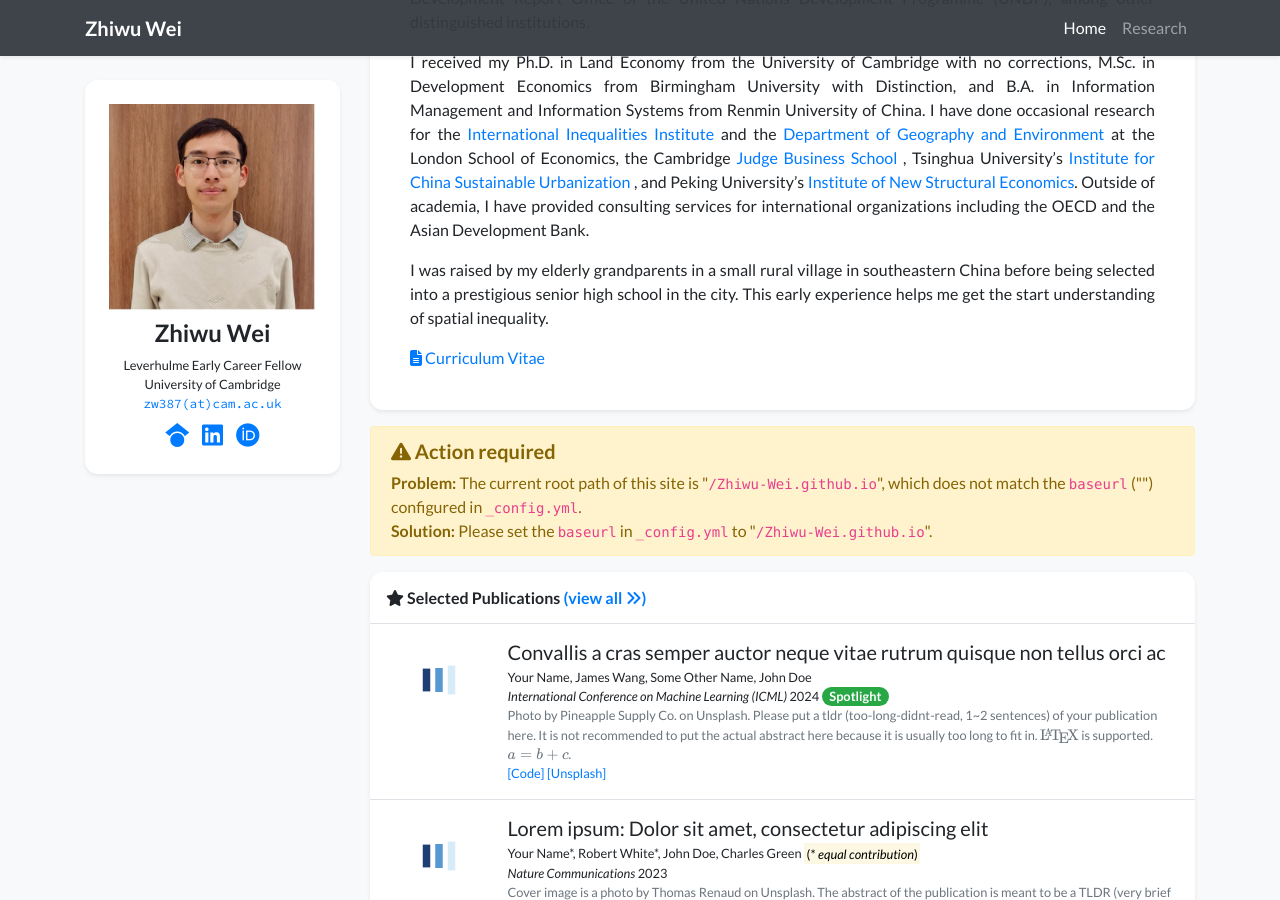
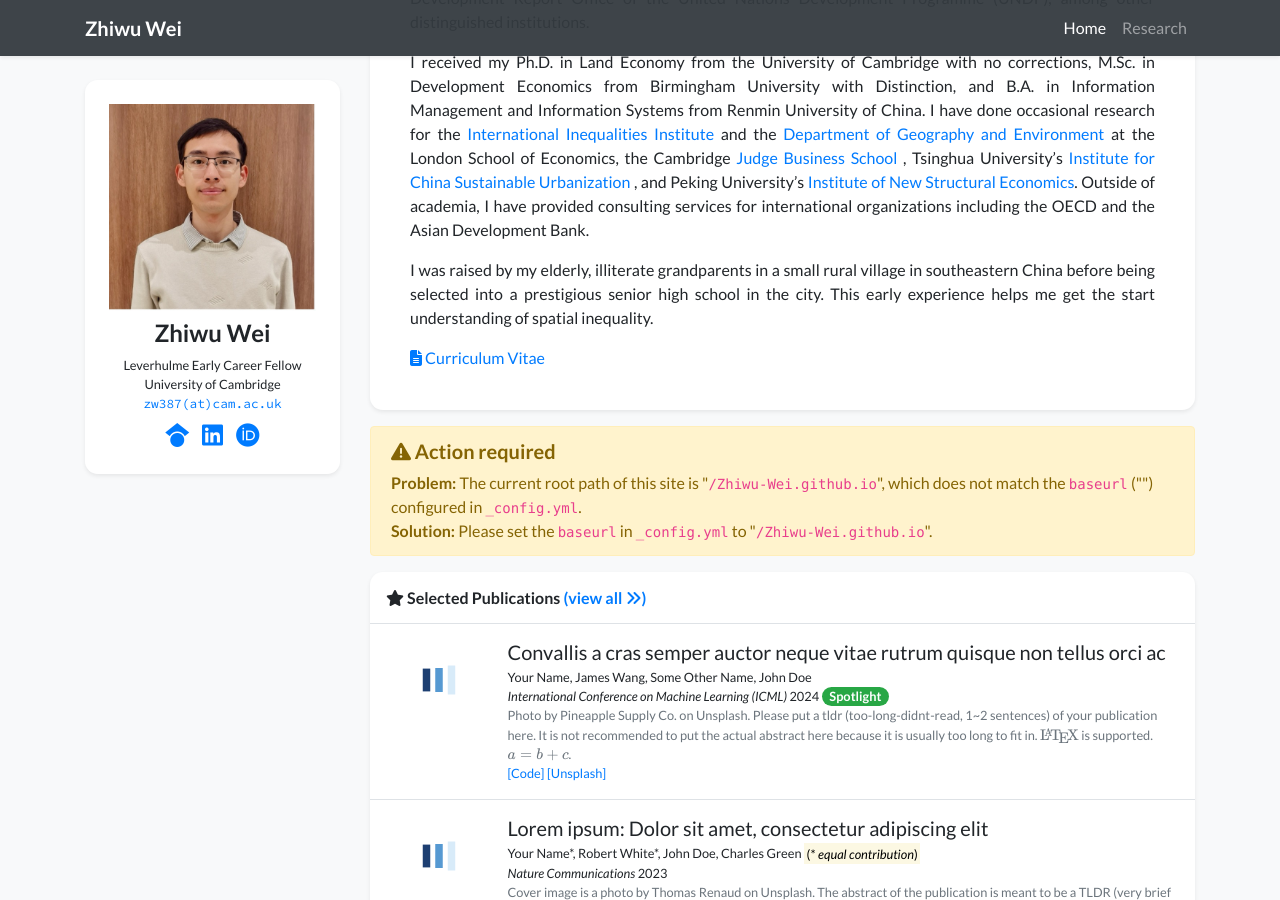
Before and after one commit to Zhiwu-Wei/Zhiwu-Wei.github.io, a Jekyll site: the page built from index.html, in a window 1280 px wide and 900 px high, scrolled down 400 px. Built offline with Jekyll 4.4.1, drawn with Linux system fonts in a browser that asks for light colours; nearby versions of some CDN libraries; a style sheet for code colours, icons or effects is not loaded.

Commit message:
Update description of upbringing in profile
Clarify background information about upbringing.

```diff
--- a/_data/profile.yml
+++ b/_data/profile.yml
@@ -48,7 +48,7 @@ short_bio: >-
     including the OECD and the Asian Development Bank.
   </p>
   <p>
-  I was raised by my elderly grandparents in a small rural village in southeastern China before being selected
+  I was raised by my elderly, illiterate grandparents in a small rural village in southeastern China before being selected
   into a prestigious senior high school in the city. This early experience helps me get the start understanding of spatial inequality.
   </p>
 portrait_url: /assets/images/photos/Zhiwu_Wei.jpg
```
